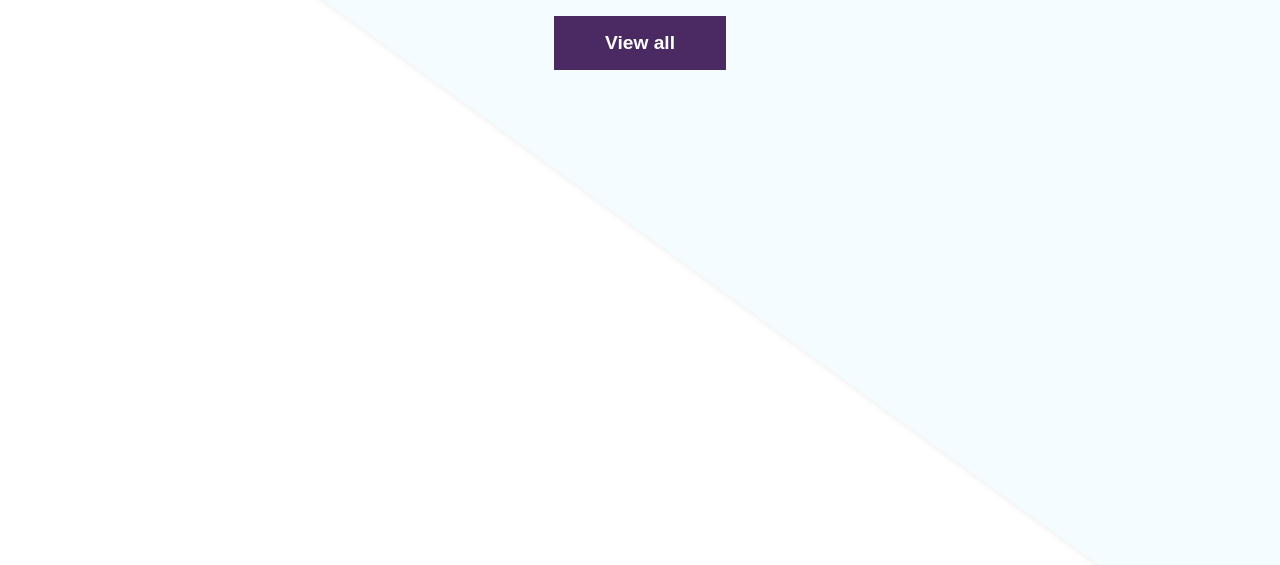
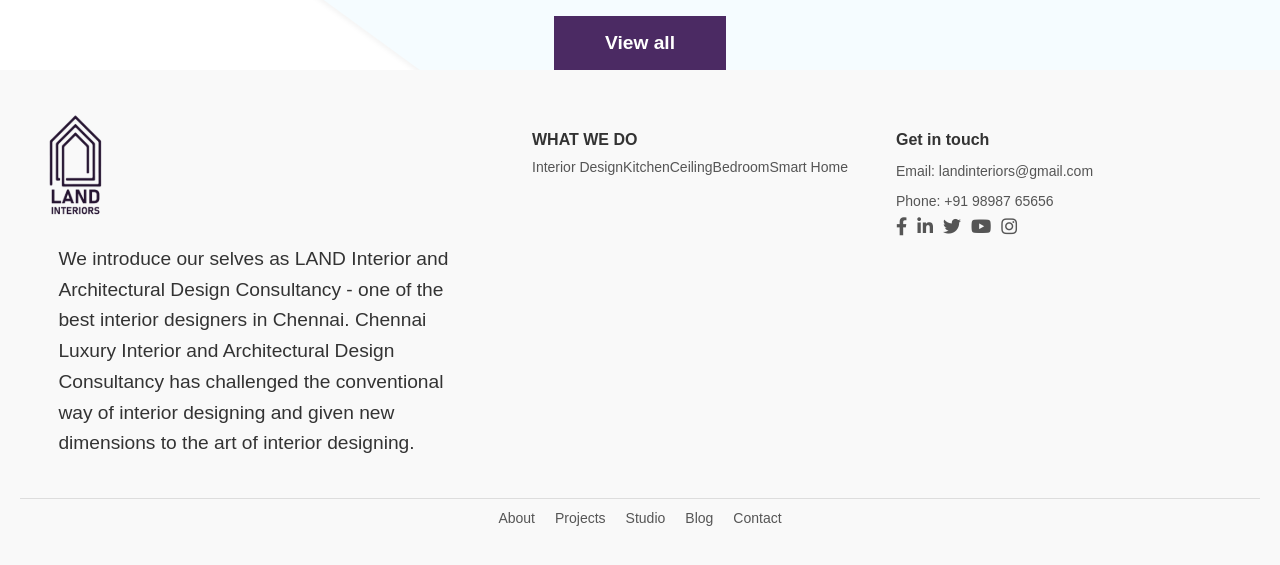
Before and after one commit to Mohammedrefaat98/land-interiors-frontend-project, a React (Create React App) app: page / in a window 1280 px wide. Shown: the part 2272-2837 px from the top of the page. Built offline with nearby package versions, Linux system fonts and the light colour scheme.

Commit message:
add footer

```diff
--- a/public/index.html
+++ b/public/index.html
@@ -4,6 +4,7 @@
     <meta charset="utf-8" />
     <link rel="icon" href="%PUBLIC_URL%/favicon.ico" />
     <link href='https://fonts.googleapis.com/css?family=Poppins' rel='stylesheet'>
+    <link rel="stylesheet" href="https://cdnjs.cloudflare.com/ajax/libs/font-awesome/5.15.3/css/all.min.css">
     <meta name="viewport" content="width=device-width, initial-scale=1" />
     <meta name="theme-color" content="#000000" />
     <meta
--- a/src/App.js
+++ b/src/App.js
@@ -7,6 +7,7 @@ import FirstBody from './Components/first-body/first-body';
 import SecondBody from './Components/second-body/second-body';
 import ThirdBody from './Components/third-body/third-body';
 import FourthBody from './Components/fourth-body/fourth-body';
+import Footer from './Components/footer/footer';
 
 function App() {
   return (
@@ -24,6 +25,7 @@ function App() {
         <SecondRectangle/>
       </div>
       <FourthBody/>
+      <Footer/>
     </div>
   );
 }
--- /dev/null
+++ b/src/Components/footer/footer.css
@@ -0,0 +1,80 @@
+/* Footer.css */
+
+.footer {
+    background-color: #f9f9f9;
+    padding: 40px 20px;
+    font-family: Arial, sans-serif;
+  }
+
+  .footer-section {
+    display: flex;
+    justify-content: space-between;
+    margin-bottom: 20px;
+  }
+
+  .footer-logo {
+    max-width: 40vw;
+  }
+
+  .footer-logo img {
+    width: 100px; /* Adjust according to your logo size */
+    margin-bottom: 20px;
+  }
+
+  .footer-logo p {
+    font-size: 1.5vw;
+    line-height: 1.6;
+    color: #333;
+    width: 80%;
+    padding-left: 3vw;
+  }
+
+  .footer-links, .footer-contact {
+    flex: 1;
+  }
+
+  .footer-links h4, .footer-contact h4 {
+    font-size: 16px;
+    margin-bottom: 10px;
+    color: #333;
+  }
+
+  .footer-links ul {
+    list-style-type: none;
+    padding: 0;
+  }
+
+  .footer-links ul li {
+    margin-bottom: 8px;
+    font-size: 14px;
+    color: #555;
+  }
+
+  .footer-contact p {
+    font-size: 14px;
+    margin-bottom: 8px;
+    color: #555;
+  }
+
+  .social-media a {
+    margin-right: 10px;
+    font-size: 18px;
+    color: #555;
+  }
+
+  .footer-bottom {
+    text-align: center;
+    border-top: 1px solid #ddd;
+    padding-top: 10px;
+  }
+
+  .footer-bottom a {
+    margin: 0 10px;
+    font-size: 14px;
+    color: #555;
+    text-decoration: none;
+  }
+
+  .footer-bottom a:hover {
+    text-decoration: underline;
+  }
--- /dev/null
+++ b/src/Components/footer/footer.js
@@ -0,0 +1,48 @@
+import React from 'react';
+import './footer.css'; // Make sure to create a CSS file for styling
+import {ReactComponent as Logo} from '../../assets/icons/logo.svg'
+const Footer = () => {
+  return (
+    <footer className="footer">
+      <div className="footer-section">
+        <div className="footer-logo">
+          <Logo/>
+          <p>
+            We introduce our selves as LAND Interior and Architectural Design Consultancy - one of the best interior designers in Chennai. Chennai Luxury Interior and Architectural Design Consultancy has challenged the conventional way of interior designing and given new dimensions to the art of interior designing.
+          </p>
+        </div>
+        <div className="footer-links">
+          <h4>WHAT WE DO</h4>
+          <ul>
+            <li>Interior Design</li>
+            <li>Kitchen</li>
+            <li>Ceiling</li>
+            <li>Bedroom</li>
+            <li>Smart Home</li>
+          </ul>
+        </div>
+        <div className="footer-contact">
+          <h4>Get in touch</h4>
+          <p>Email: landinteriors@gmail.com</p>
+          <p>Phone: +91 98987 65656</p>
+          <div className="social-media">
+            <a href="#"><i className="fab fa-facebook-f"></i></a>
+            <a href="#"><i className="fab fa-linkedin-in"></i></a>
+            <a href="#"><i className="fab fa-twitter"></i></a>
+            <a href="#"><i className="fab fa-youtube"></i></a>
+            <a href="#"><i className="fab fa-instagram"></i></a>
+          </div>
+        </div>
+      </div>
+      <div className="footer-bottom">
+        <a href="#">About</a>
+        <a href="#">Projects</a>
+        <a href="#">Studio</a>
+        <a href="#">Blog</a>
+        <a href="#">Contact</a>
+      </div>
+    </footer>
+  );
+};
+
+export default Footer;
```
